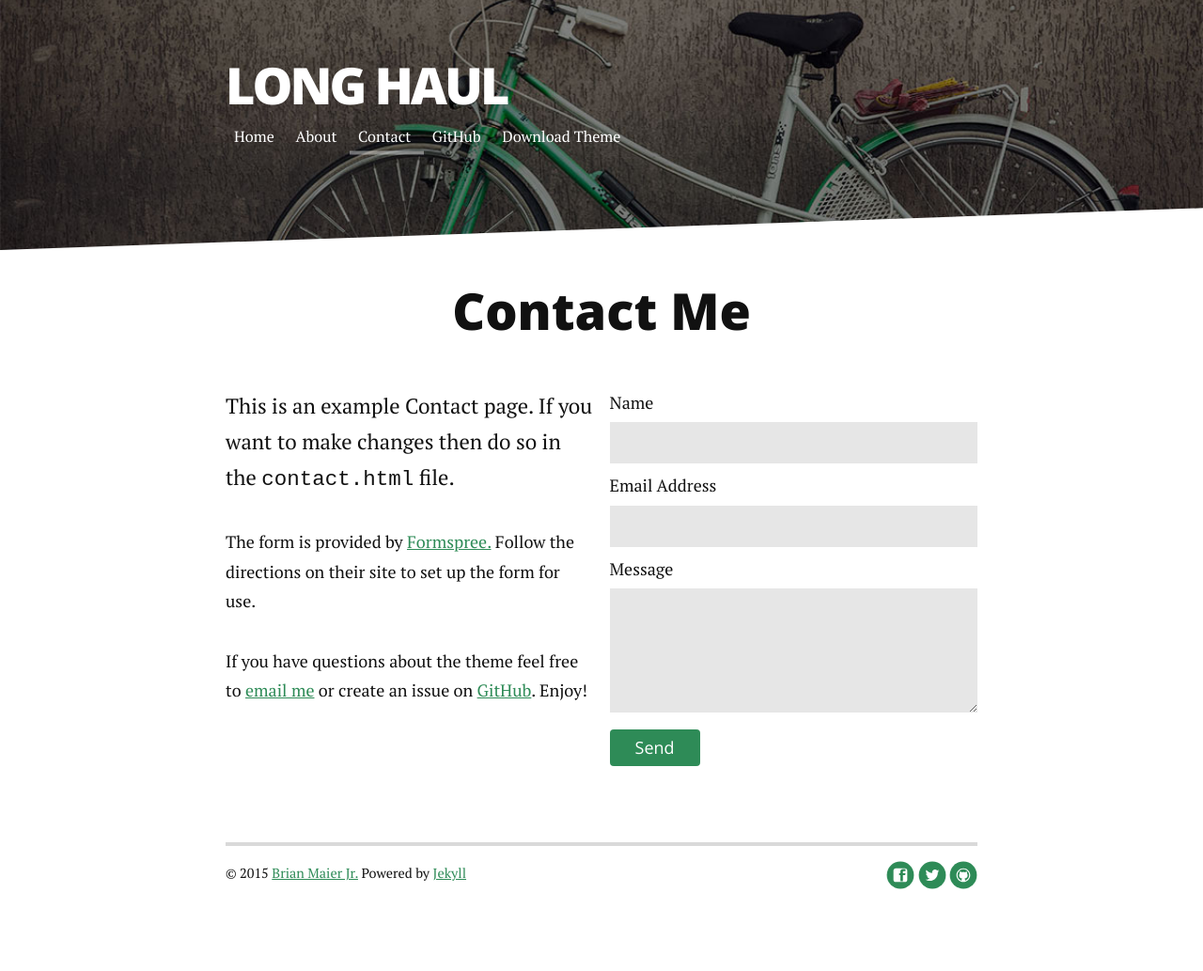
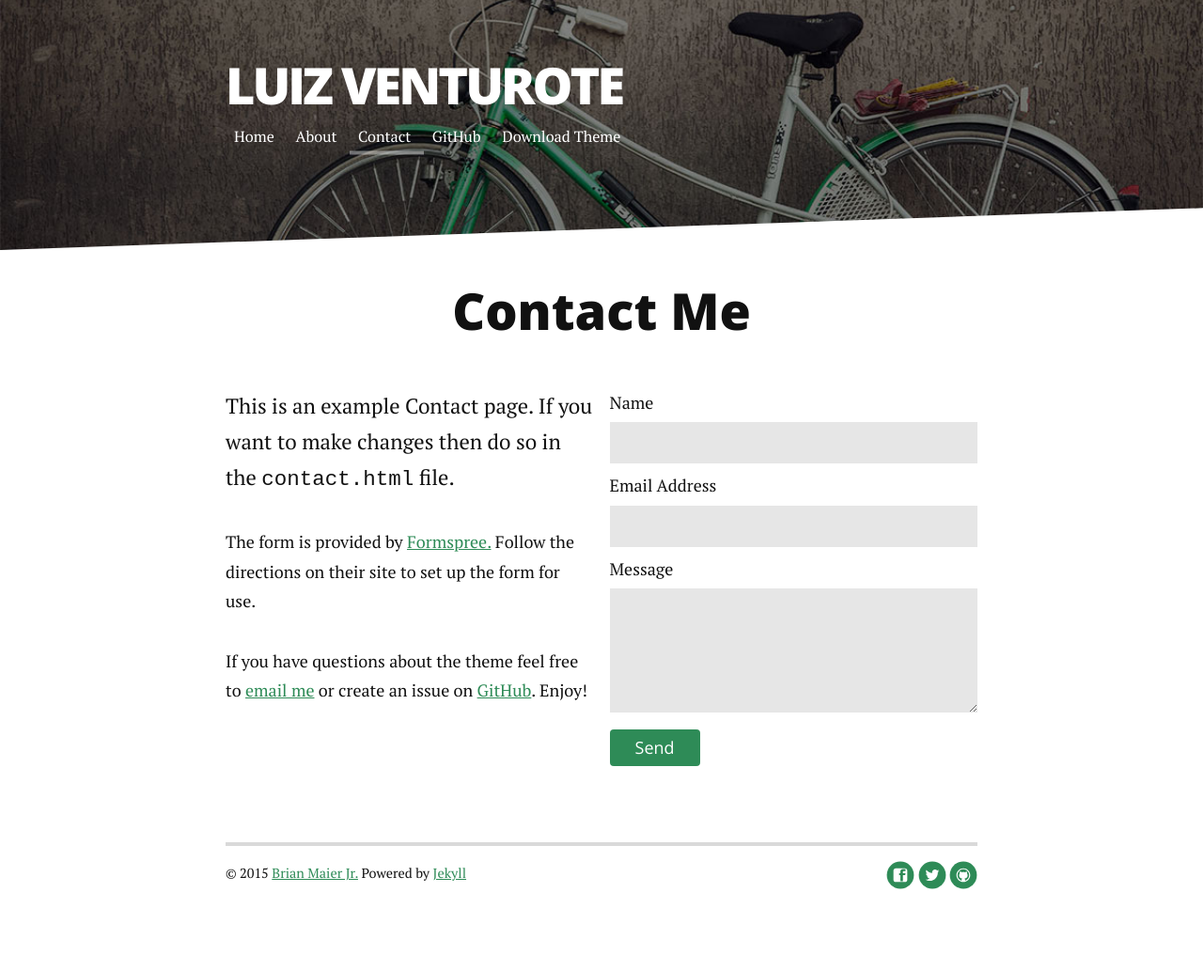
Before and after one commit to luizventurote/luizventurote.github.com, a Jekyll site: the page built from contact.md, in a window 1280 px wide. Shown: the whole page at 94% size. Built offline with Jekyll 4.4.1, drawn with Linux system fonts in a browser that asks for light colours; nearby versions of some CDN libraries; Markdown is read by kramdown in place of the engine named in the settings.

Commit message:
New configs

```diff
--- a/_config.yml
+++ b/_config.yml
@@ -1,7 +1,7 @@
-title: Long Haul
-description: Long Form Jekyll theme built with SASS / COMPASS / SUSY
+title: Luiz Venturote
+description: Magento developer
 
-url: http://brianmaierjr.github.com/long-haul
+url: http://luizventurote.github.io/index.html
 baseurl: ""
 paginate_path: "blog/page:num/"
 permalink: blog/:title/
@@ -19,9 +19,9 @@
    url: /contact
 
 social:
-   github: brianmaierjr
+   github: luizventurote
    twitter: brianmaierjr
    facebook: brianmaierjr
-   email: brimaidesigns@gmail.com
+   email: luizventurote@hotmail.com
 
 google_analytics: "UA-58263416-1"
--- a/contact.md
+++ b/contact.md
@@ -1,6 +1,6 @@
 ---
 layout: default
-title: Contact Long Haul
+title: Contato Luiz Venturote
 ---
 
 <div id="contact">
--- a/index.html
+++ b/index.html
@@ -3,7 +3,6 @@
 ---
 
 <div class="home" id="home">
-  <h1 class="pageTitle">Recent Posts</h1>
   <ul class="posts noList">
     {% for post in paginator.posts %}
       <li>
```
Also changed, not shown: about.md (+1 -1 lines).
